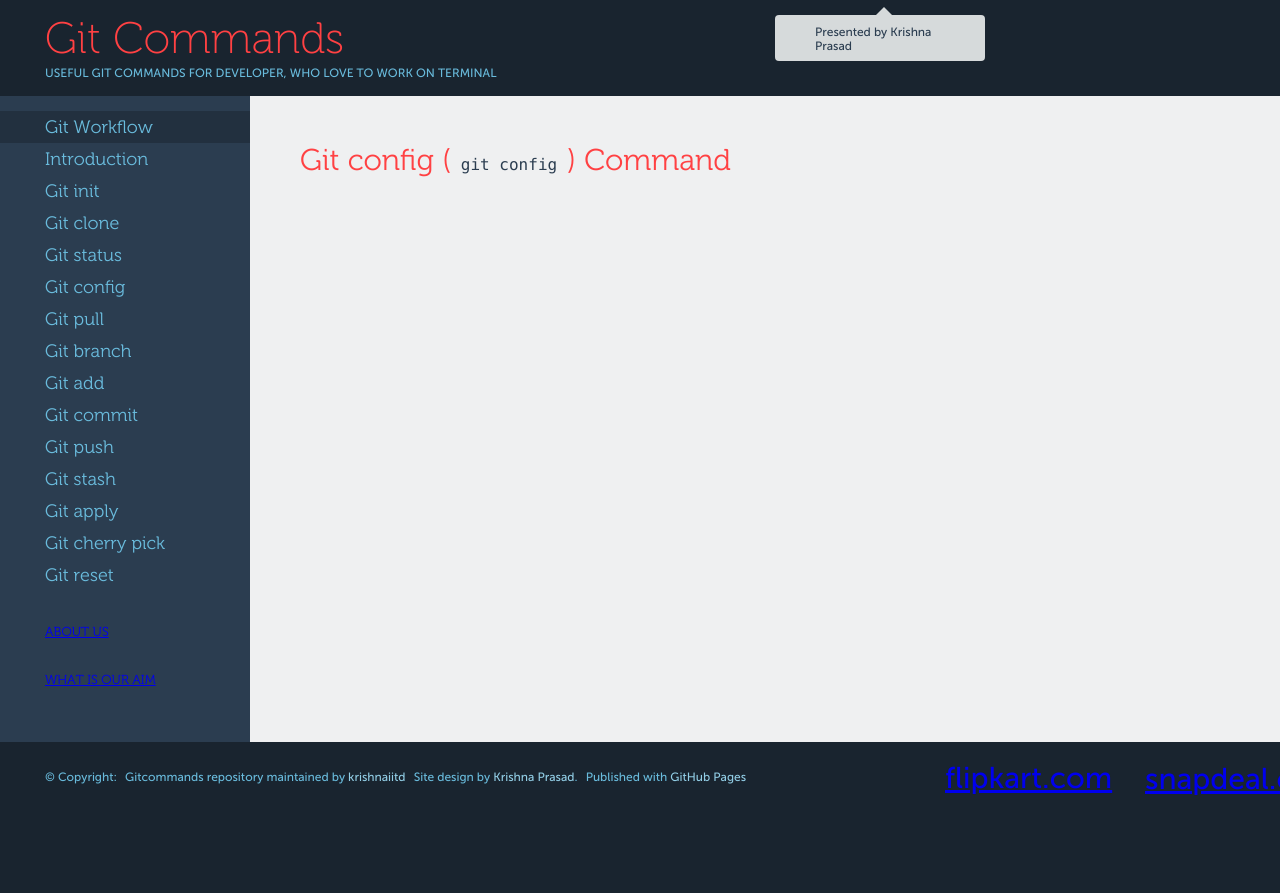
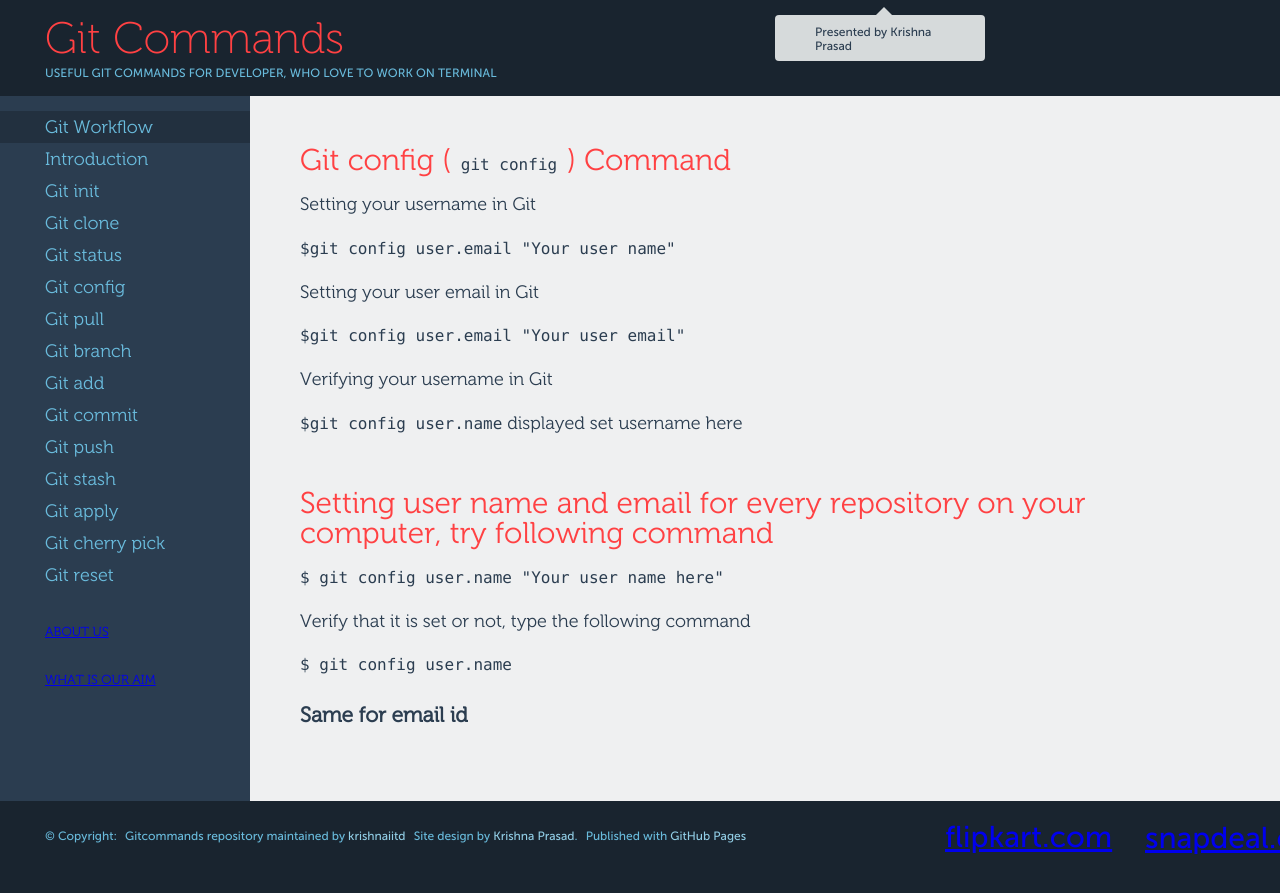
Before and after one commit to krishnaiitd/gitcommands, a Jekyll site: the page built from git-config/index.html, in a window 1280 px wide. Shown: the top 893 px of the page. Built offline with Jekyll 4.4.1, drawn with Linux system fonts in a browser that asks for light colours.

Commit message:
added git config, how to add your username

```diff
--- a/git-config/index.html
+++ b/git-config/index.html
@@ -8,4 +8,20 @@ keywords: git config, git commands, git git config global, git config --list.
   <p>
     <h2> Git config (<code> git config </code>) Command</h2>
   </p>
+  <p> Setting your username in Git</p>
+  <code>$git config user.email "Your user name" </code>
+
+   <p> Setting your user email in Git</p>
+  <code>$git config user.email "Your user email" </code>
+
+   <p> Verifying your username in Git</p>
+  <code>$git config user.name</code>
+   <span> displayed set username here </span>
+
+	<h2> Setting user name and email for every repository on your computer, try following command</h2>
+	<code>$ git config user.name "Your user name here"</code>
+	<p>Verify that it is set or not, type the following command</p>
+	<code>$ git config user.name</code>
+
+	<h3> Same for email id </h3>
 </article>
```
